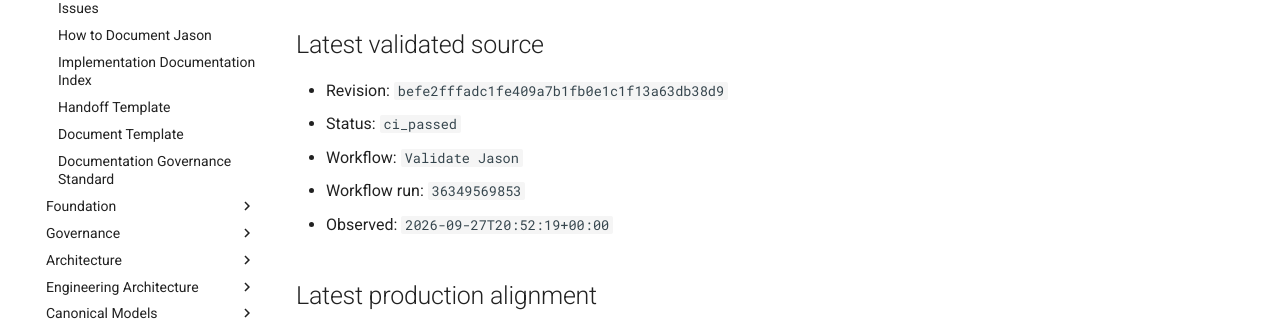
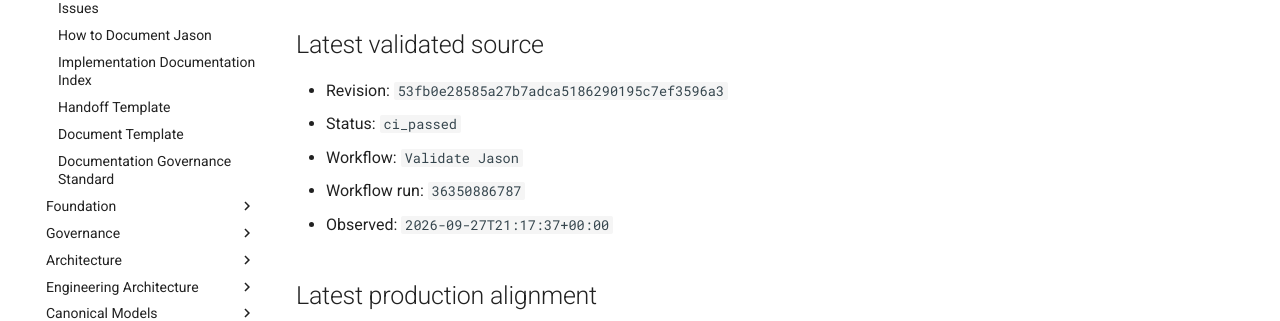
Before and after one commit to al-teamaot-com/jason, an MkDocs documentation site: the page built from docs/control/AUTOMATED-CHANGE-STATE.md, in a window 1280 px wide and 1163 px high. Shown: the part 337-658 px from the top of the window. Built offline with MkDocs 1.6.1 and Material for MkDocs 9.7.7, drawn with Linux system fonts in a browser that asks for light colours; comment, search, counter and statistics services are not loaded.

Commit message:
Reconcile automated documentation state for 53fb0e28585a

```diff
--- a/docs/control/AUTOMATED-CHANGE-STATE.md
+++ b/docs/control/AUTOMATED-CHANGE-STATE.md
@@ -8,11 +8,11 @@
 
 ## Latest validated source
 
-- Revision: `befe2fffadc1fe409a7b1fb0e1c1f13a63db38d9`
+- Revision: `53fb0e28585a27b7adca5186290195c7ef3596a3`
 - Status: `ci_passed`
 - Workflow: `Validate Jason`
-- Workflow run: `36349569853`
-- Observed: `2026-09-27T20:52:19+00:00`
+- Workflow run: `36350886787`
+- Observed: `2026-09-27T21:17:37+00:00`
 
 ## Latest production alignment
 
```
Also changed, not shown: docs/control/AUTOMATED-CHANGE-STATE.json (+4 -4 lines).
